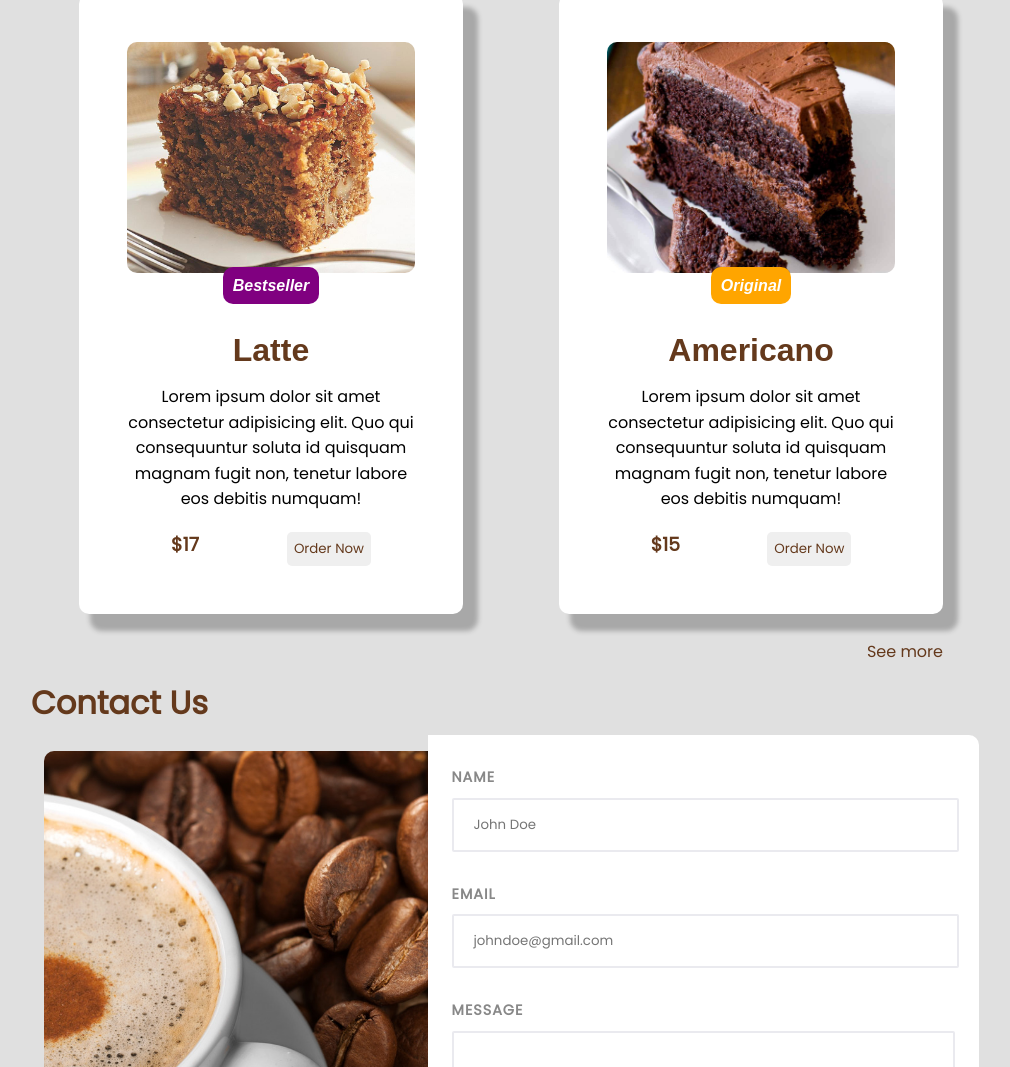
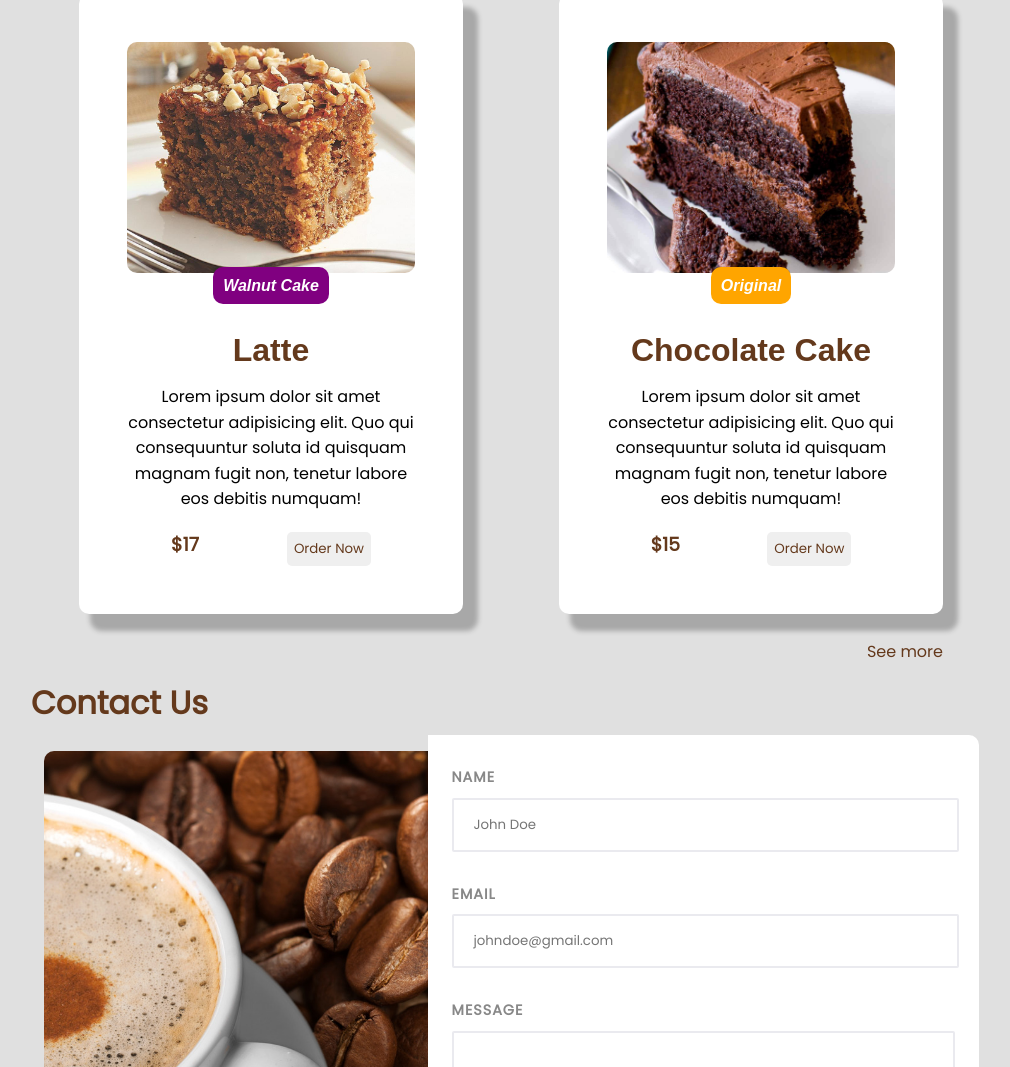
Before and after one commit to ShoneUnity/Coffee-Brand, a website built with Parcel: page frontend/index.html in a window 1280 px wide. Shown: the part 2984-4051 px from the top of the page, without its empty margins (129-1139 px from the left). Built offline with nearby package versions, Linux system fonts and the light colour scheme; a web font is replaced by a local one.

Commit message:
Modified

```diff
--- a/frontend/index.html
+++ b/frontend/index.html
@@ -142,7 +142,7 @@
                 </div>
                 <div class="card">
                     <div class="walnutcake"></div>
-                    <i class="bestseller">Bestseller</i>
+                    <i class="bestseller">Walnut Cake</i>
                     <div class="card__title">Latte</div>
                     <div class="card__about">
                         <p>Lorem ipsum dolor sit amet consectetur adipisicing elit. Quo qui consequuntur soluta id quisquam magnam fugit non, tenetur labore eos debitis numquam!</p>
@@ -156,7 +156,7 @@
                     <div class="chococake"></div>
                     <i class="original">Original</i>
                     <div class="card__image"></div>
-                    <div class="card__title">Americano</div>
+                    <div class="card__title">Chocolate Cake</div>
                     <div class="card__about">
                         <p>Lorem ipsum dolor sit amet consectetur adipisicing elit. Quo qui consequuntur soluta id quisquam magnam fugit non, tenetur labore eos debitis numquam!</p>
                     </div>
```
